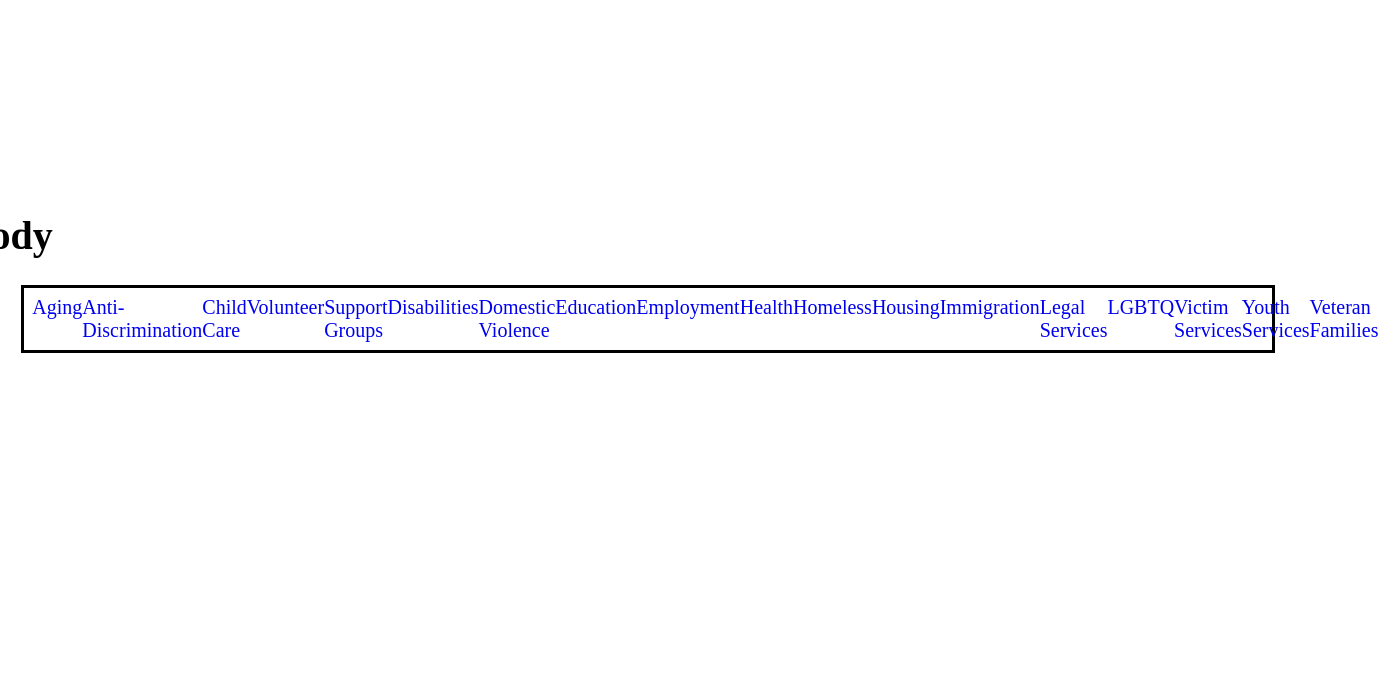
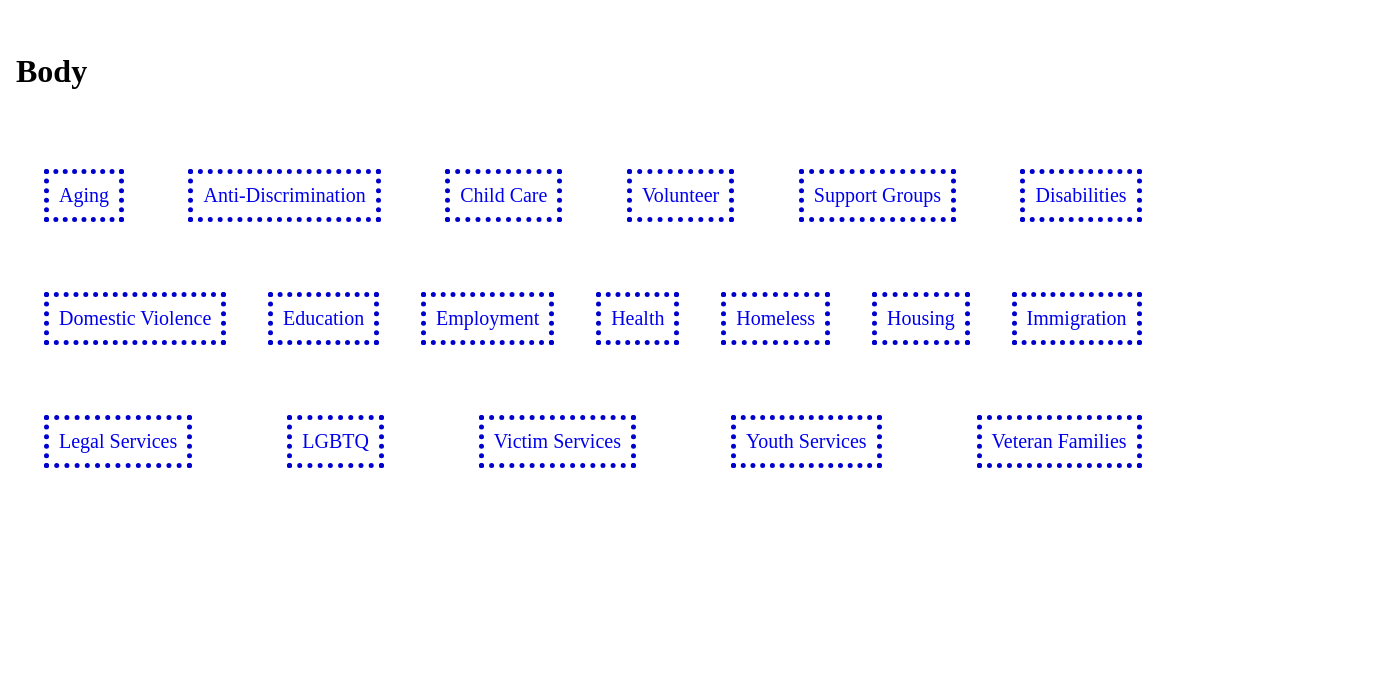
Before and after one commit to mariaximenez/Project3, a React (Create React App) app in the folder frontend2/: page / in a window 1280 px wide. Shown: the part 546-1236 px from the top of the page, 1379 px wide, since content can reach past the window. Built offline with nearby package versions, Linux system fonts and the light colour scheme; no server answers.

Commit message:
FlexBox for category links

```diff
--- a/frontend2/src/components/Body.js
+++ b/frontend2/src/components/Body.js
@@ -2,71 +2,64 @@ import {Link} from 'react-router-dom';
 import "../index.css";
 
 function Body (props) {
-    const navStyle = {
-        display: "flex",
-        justifyContent: "space-around",
-        border: "3px solid black",
-        padding: "8px",
-        width: "90%",
-        margin: "auto",
-    };
+
     return (
         <body>
             <h1>Body</h1>
-            <div style={navStyle}>
+            <div className="container_category">
                 <Link to="/aging">
-                    <div>Aging</div>
+                    <div className='category_one'>Aging</div>
                 </Link>
                 <Link to ="/discrimination">
-                    <div>Anti-Discrimination</div>
+                    <div className='category_two'>Anti-Discrimination</div>
                 </Link>
                 <Link to ="/childcare">
-                    <div>Child Care</div>
+                    <div className='category_three'>Child Care</div>
                 </Link>
                 <Link to ="/volunteer">
-                    <div>Volunteer</div>
+                    <div className='category_four'>Volunteer</div>
                 </Link>
                 <Link to ="/support">
-                    <div>Support Groups</div>
+                    <div className='category_five'>Support Groups</div>
                 </Link>
                 <Link to ="/disabilities">
-                    <div>Disabilities</div>
+                    <div className='category_six'>Disabilities</div>
                 </Link>
                 <Link to ="/domesticviolence">
-                    <div>Domestic Violence</div>
+                    <div className='category_seven'>Domestic Violence</div>
                 </Link>
                 <Link to="/education">
-                    <div>Education</div>
+                    <div className='category_eight'>Education</div>
                 </Link>
                 <Link to ="/employment">
-                    <div>Employment</div>
+                    <div className='category_nine'>Employment</div>
                 </Link>
                 <Link to ="/health">
-                    <div>Health</div>
+                    <div className='category_ten'>Health</div>
                 </Link>
                 <Link to ="/homeless">
-                    <div>Homeless</div>
+                    <div className='category_eleven'>Homeless</div>
                 </Link>
                 <Link to ="/housing">
-                    <div>Housing</div>
+                    <div className='category_twelve'>Housing</div>
                 </Link>
                 <Link to ="/immigration">
-                    <div>Immigration</div>
+                    <div className='category_thirteen'>Immigration</div>
                 </Link>
                 <Link to ="/legal">
-                    <div>Legal Services</div>
+                    <div className='category_fourteen'>Legal Services</div>
                 </Link>
                 <Link to="/lgbtq">
-                    <div>LGBTQ</div>
+                    <div className='category_fifteen'>LGBTQ</div>
                 </Link>
                 <Link to ="/victim">
-                    <div>Victim Services</div>
+                    <div className='category_sixteen'>Victim Services</div>
                 </Link>
                 <Link to ="/youth">
-                    <div>Youth Services</div>
+                    <div className='category_seventeen'>Youth Services</div>
                 </Link>
                 <Link to ="/veteran">
-                    <div>Veteran Families</div>
+                    <div className='category_eighteen'>Veteran Families</div>
                 </Link>
 
             </div>
--- a/frontend2/src/index.css
+++ b/frontend2/src/index.css
@@ -41,7 +41,7 @@ margin: 50px 20px 20px 20px;
 .background-top {
   background-image: URL('https://img.evbuc.com/https%3A%2F%2Fcdn.evbuc.com%2Fimages%2F38670528%2F108919755319%2F1%2Foriginal.jpg?auto=format%2Ccompress&q=75&sharp=10&s=af6bd439922cbde45d119e1ca00cc446');
   height: 300px;
-  background-position: bottom;
+  background-position: top;
   display: flex;
 /* flex-direction: row;
 flex-wrap: wrap; */
@@ -63,6 +63,245 @@ margin: 50px 20px 20px 20px;
   width: 90%;
 }
 
+
+
+.container_category {
+
+  color: black;
+  font-size: 20px;
+  display: flex;
+  flex-direction: row;
+  flex-wrap: wrap;
+  justify-content: space-between;
+  padding: 8px;
+  width: 90%;
+  align-items:stretch;
+  align-content: space-between;
+
+
+}
+
+.category_one {
+  order: 1;
+  flex-grow: 1;
+  border-style: dotted;
+  border-color:#0000CD;
+  border-width: thick;
+  flex: 1;
+  margin: 50px 20px 20px 20px;
+  padding: 10px;
+
+}
+
+.category_two {
+  order: 2;
+  flex-grow: 1;
+  border-style: dotted;
+  border-color:#0000CD;
+  border-width: thick;
+  flex: 1;
+  margin: 50px 20px 20px 20px;
+  padding: 10px;
+
+}
+
+
+.category_three {
+  order: 3;
+  flex-grow: 1;
+  border-style: dotted;
+  border-color:#0000CD;
+  border-width: thick;
+  flex: 1;
+  margin: 50px 20px 20px 20px;
+  padding: 10px;
+
+}
+
+
+.category_four {
+  order: 4;
+  flex-grow: 1;
+  border-style: dotted;
+  border-color:#0000CD;
+  border-width: thick;
+  flex: 1;
+  margin: 50px 20px 20px 20px;
+  padding: 10px;
+
+}
+
+.category_five {
+  order: 5;
+  flex-grow: 1;
+  border-style: dotted;
+  border-color:#0000CD;
+  border-width: thick;
+  flex: 1;
+  margin: 50px 20px 20px 20px;
+  padding: 10px;
+
+}
+
+.category_six {
+  order: 6;
+  flex-grow: 1;
+  border-style: dotted;
+  border-color:#0000CD;
+  border-width: thick;
+  flex: 1;
+  margin: 50px 20px 20px 20px;
+  padding: 10px;
+
+}
+
+
+.category_seven {
+  order: 7;
+  flex-grow: 1;
+  border-style: dotted;
+  border-color:#0000CD;
+  border-width: thick;
+  flex: 1;
+  margin: 50px 20px 20px 20px;
+  padding: 10px;
+
+}
+
+
+.category_eight {
+  order: 8;
+  flex-grow: 1;
+  border-style: dotted;
+  border-color:#0000CD;
+  border-width: thick;
+  flex: 1;
+  margin: 50px 20px 20px 20px;
+  padding: 10px;
+
+}
+
+
+.category_nine {
+  order: 9;
+  flex-grow: 1;
+  border-style: dotted;
+  border-color:#0000CD;
+  border-width: thick;
+  flex: 1;
+  margin: 50px 20px 20px 20px;
+  padding: 10px;
+
+}
+
+.category_ten {
+  order: 10;
+  flex-grow: 1;
+  border-style: dotted;
+  border-color:#0000CD;
+  border-width: thick;
+  flex: 1;
+  margin: 50px 20px 20px 20px;
+  padding: 10px;
+
+}
+
+
+.category_eleven {
+  order: 11;
+  flex-grow: 1;
+  border-style: dotted;
+  border-color:#0000CD;
+  border-width: thick;
+  flex: 1;
+  margin: 50px 20px 20px 20px;
+  padding: 10px;
+
+}
+
+.category_twelve {
+  order: 12;
+  border-style: dotted;
+  border-color:#0000CD;
+  border-width: thick;
+  flex: 1;
+  margin: 50px 20px 20px 20px;
+  padding: 10px;
+
+}
+
+.category_thirteen {
+  order: 13;
+  flex-grow: 1;
+  border-style: dotted;
+  border-color:#0000CD;
+  border-width: thick;
+  flex: 1;
+  margin: 50px 20px 20px 20px;
+  padding: 10px;
+
+}
+
+.category_fourteen {
+  order: 14;
+  flex-grow: 1;
+  border-style: dotted;
+  border-color:#0000CD;
+  border-width: thick;
+  flex: 1;
+  margin: 50px 20px 20px 20px;
+  padding: 10px;
+
+}
+.category_fifteen {
+  order: 15;
+  flex-grow: 1;
+  border-style: dotted;
+  border-color:#0000CD;
+  border-width: thick;
+  flex: 1;
+  margin: 50px 20px 20px 20px;
+  padding: 10px;
+
+}
+
+.category_sixteen {
+  order: 16;
+  flex-grow: 1;
+  border-style: dotted;
+  border-color:#0000CD;
+  border-width: thick;
+  flex: 1;
+  margin: 50px 20px 20px 20px;
+  padding: 10px;
+
+}
+
+.category_seventeen {
+  order: 17;
+  flex-grow: 1;
+  border-style: dotted;
+  border-color:#0000CD;
+  border-width: thick;
+  flex: 1;
+  margin: 50px 20px 20px 20px;
+  padding: 10px;
+
+}
+
+
+.category_eighteen {
+  order: 18;
+  flex-grow: 1;
+  border-style: dotted;
+  border-color:#0000CD;
+  border-width: thick;
+  flex: 1;
+  margin: 50px 20px 20px 20px;
+  padding: 10px;
+
+}
+
 .app {
     display: flex;
     flex-direction: column;
@@ -72,16 +311,7 @@ margin: 50px 20px 20px 20px;
     height: 100vh;
   }
 
-  body {
-    /* background: url('https://encrypted-tbn0.gstatic.com/images?q=tbn:ANd9GcQ9RDl2Hcc_JC35zV1p1vYmDl08LRQXRD8nvQ&usqp=CAU') no-repeat center center fixed;
-    -webkit-background-size: cover;
-    -moz-background-size: cover;
-    -o-background-size: cover;
-    background-size: cover; */
-    color: black;
-    font-size: 20px;
 
-  }
 
   .searchInputs {
     margin-top: 105px;
```
